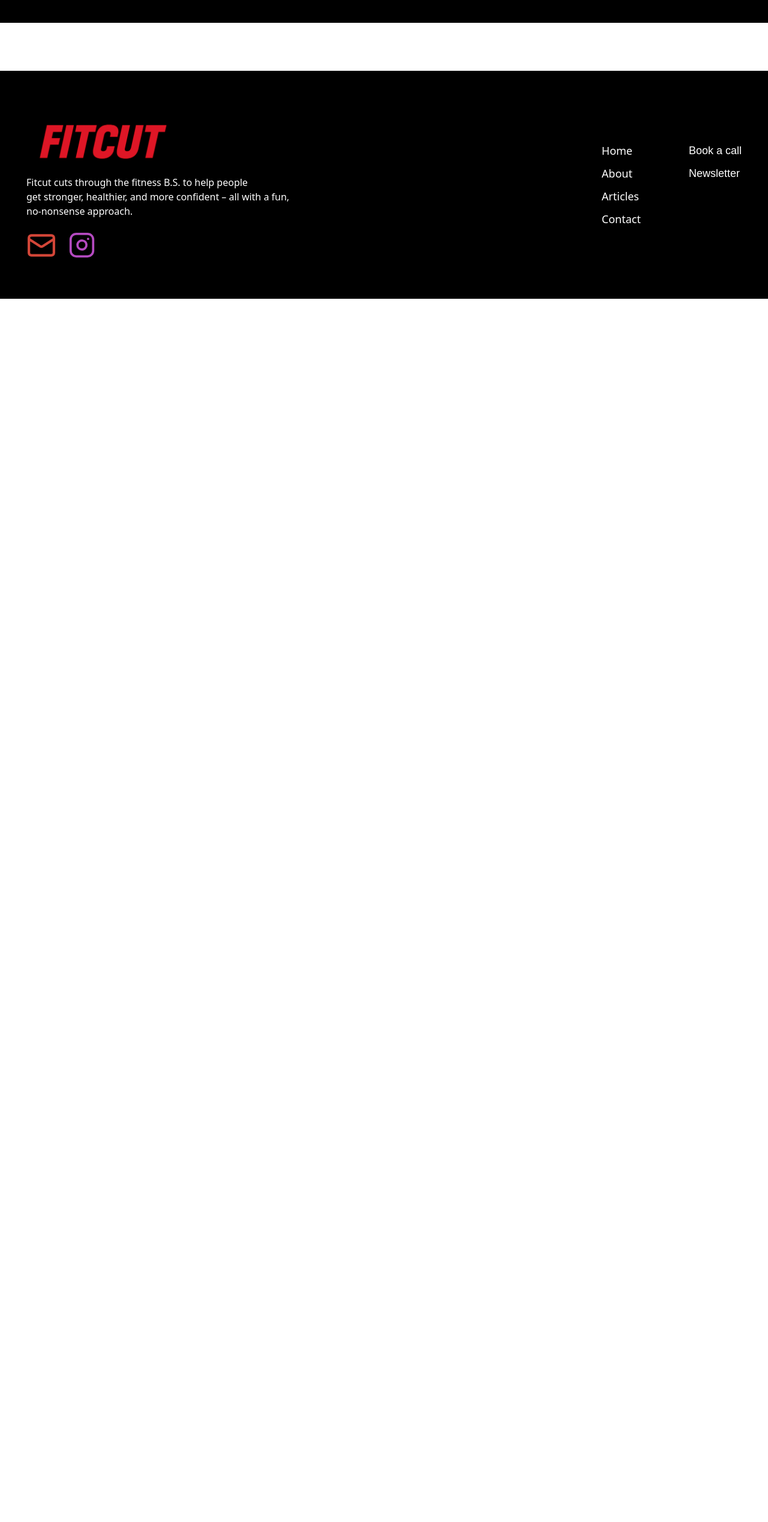
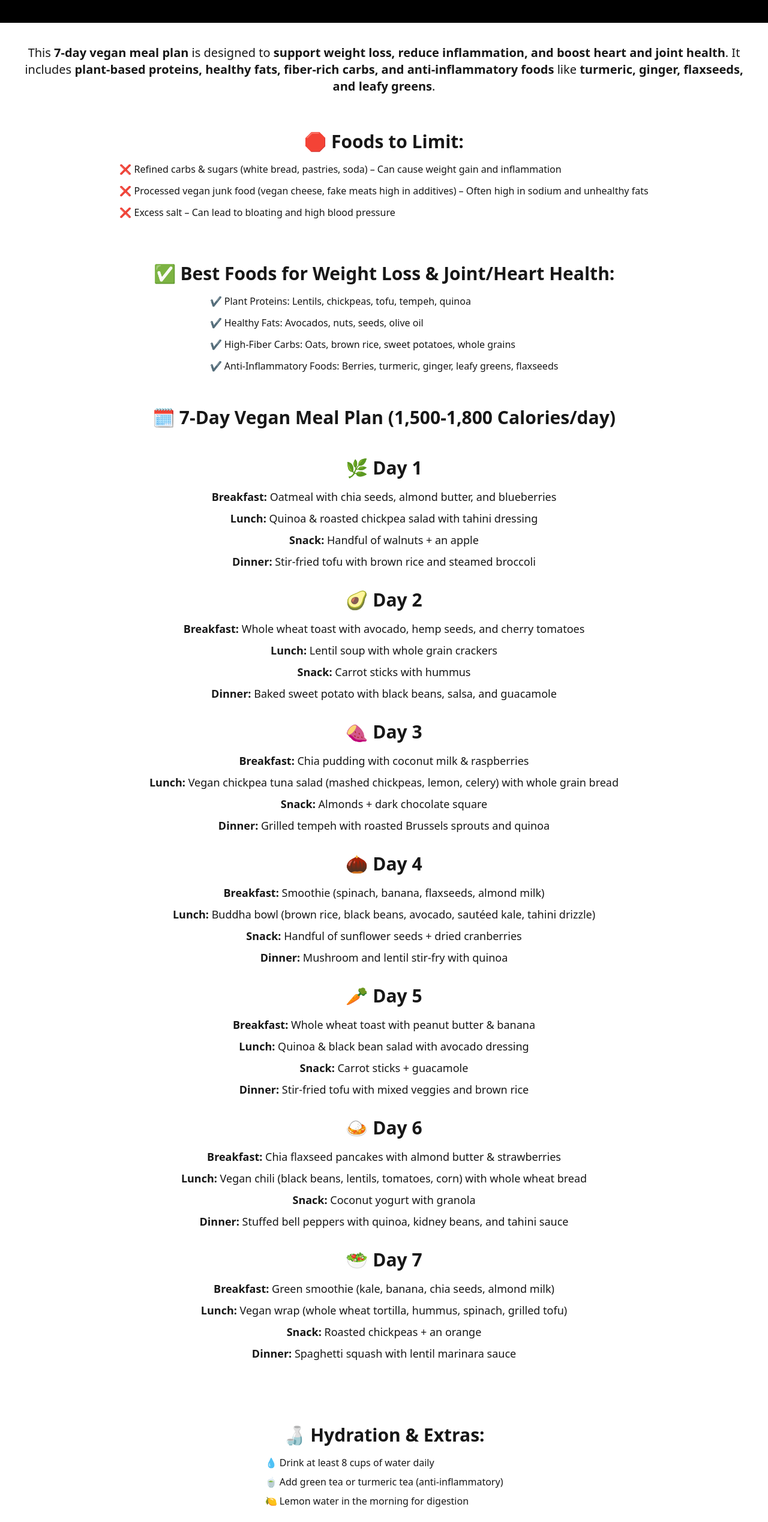
Before and after one commit to dennisikechukwu/fitcut-training, a Next.js app: page /nutrition in a window 1280 px wide. Shown: the part 3049-5586 px from the top of the page at 60% size. Before the commit the page ends 3547 px from the top, so only its background shows below. Built offline with nearby package versions, Linux system fonts and the light colour scheme.

Commit message:
updated with some changes

```diff
--- a/src/app/nutrition/page.tsx
+++ b/src/app/nutrition/page.tsx
@@ -72,6 +72,72 @@ const meals = [
       lunch: 'Chicken and avocado wrap (whole wheat tortilla)',
       snack: 'Dark chocolate square + mixed nuts',
       dinner: 'Grilled steak with roasted cauliflower & quinoa',
+    },
+  },
+];
+
+const mealss = [
+  {
+    title: '🌿 Day 1',
+    meals: {
+      breakfast: 'Oatmeal with chia seeds, almond butter, and blueberries',
+      lunch: 'Quinoa & roasted chickpea salad with tahini dressing',
+      snack: 'Handful of walnuts + an apple',
+      dinner: 'Stir-fried tofu with brown rice and steamed broccoli',
+    },
+  },
+  {
+    title: '🥑 Day 2',
+    meals: {
+      breakfast: 'Whole wheat toast with avocado, hemp seeds, and cherry tomatoes',
+      lunch: 'Lentil soup with whole grain crackers',
+      snack: 'Carrot sticks with hummus',
+      dinner: 'Baked sweet potato with black beans, salsa, and guacamole',
+    },
+  },
+  {
+    title: '🍠 Day 3',
+    meals: {
+      breakfast: 'Chia pudding with coconut milk & raspberries',
+      lunch: 'Vegan chickpea tuna salad (mashed chickpeas, lemon, celery) with whole grain bread',
+      snack: 'Almonds + dark chocolate square',
+      dinner: 'Grilled tempeh with roasted Brussels sprouts and quinoa',
+    },
+  },
+  {
+    title: '🌰 Day 4',
+    meals: {
+      breakfast: 'Smoothie (spinach, banana, flaxseeds, almond milk)',
+      lunch: 'Buddha bowl (brown rice, black beans, avocado, sautéed kale, tahini drizzle)',
+      snack: 'Handful of sunflower seeds + dried cranberries',
+      dinner: ' Mushroom and lentil stir-fry with quinoa',
+    },
+  },
+  {
+    title: '🥕 Day 5',
+    meals: {
+      breakfast: 'Whole wheat toast with peanut butter & banana',
+      lunch: 'Quinoa & black bean salad with avocado dressing',
+      snack: 'Carrot sticks + guacamole',
+      dinner: 'Stir-fried tofu with mixed veggies and brown rice',
+    },
+  },
+  {
+    title: '🍛 Day 6',
+    meals: {
+      breakfast: 'Chia flaxseed pancakes with almond butter & strawberries',
+      lunch: 'Vegan chili (black beans, lentils, tomatoes, corn) with whole wheat bread',
+      snack: 'Coconut yogurt with granola',
+      dinner: 'Stuffed bell peppers with quinoa, kidney beans, and tahini sauce',
+    },
+  },
+  {
+    title: '🥗 Day 7',
+    meals: {
+      breakfast: 'Green smoothie (kale, banana, chia seeds, almond milk)',
+      lunch: 'Vegan wrap (whole wheat tortilla, hummus, spinach, grilled tofu)',
+      snack: 'Roasted chickpeas + an orange',
+      dinner: 'Spaghetti squash with lentil marinara sauce',
     },
   },
 ];
@@ -174,6 +240,56 @@ const Nutrition = () => {
         </div>
       </div>
 
+      <p className='mt-6 py-3 px-6 lg:px-10 text-center text-md lg:text-xl font-sans'>
+        This <span className='font-bold'>7-day vegan meal plan</span> is designed to <span className='font-bold'>support weight loss, reduce inflammation, and boost heart and joint health</span>. It includes <span className='font-bold'>plant-based proteins, healthy fats, fiber-rich carbs, and anti-inflammatory foods</span> like <span className='font-bold'>turmeric, ginger, flaxseeds, and leafy greens</span>.
+      </p>
+      <div className='p-6 mt-6 flex flex-col justify-center items-center'>
+             <h1 className='text-center text-2xl lg:text-3xl  font-bold font-sans'>🛑 Foods to Limit:</h1>
+             <div className='space-y-3 font-sans mt-4 '>
+             <p>❌ Refined carbs & sugars (white bread, pastries, soda) – Can cause weight gain and inflammation</p>
+             <p>❌ Processed vegan junk food (vegan cheese, fake meats high in additives) – Often high in sodium and unhealthy fats</p>
+             <p> ❌ Excess salt – Can lead to bloating and high blood pressure</p>
+        </div>
+        </div>
+
+
+             <div className='p-6 mt-6 flex flex-col justify-center items-center'>
+             <h1 className='text-center text-2xl lg:text-3xl  font-bold font-sans'>✅ Best Foods for Weight Loss & Joint/Heart Health:</h1>
+             <div className='space-y-3  font-sans mt-4 '>
+             <p>✔ Plant Proteins: Lentils, chickpeas, tofu, tempeh, quinoa</p>
+             <p>✔ Healthy Fats: Avocados, nuts, seeds, olive oil</p>
+             <p> ✔ High-Fiber Carbs: Oats, brown rice, sweet potatoes, whole grains</p>
+                <p> ✔ Anti-Inflammatory Foods: Berries, turmeric, ginger, leafy greens, flaxseeds</p>
+        </div>
+        </div>
+
+        <h2 className='lg:text-3xl text-xl font-bold font-sans text-center mt-8'>🗓️ 7-Day Vegan Meal Plan (1,500-1,800 Calories/day)</h2>
+
+          <div className='p-6 mt-6 flex flex-col items-center'>
+  {mealss.map((meal, mealIdx) => (
+    <div key={mealIdx} className='mb-8  '>
+      <h1 className='text-center text-2xl lg:text-3xl font-bold font-sans'>
+        {meal.title}
+      </h1>
+      <div className='space-y-2 font-sans mt-4 text-base lg:text-lg flex flex-col items-center'>
+        <p className=''><strong>Breakfast:</strong> {meal.meals.breakfast}</p>
+        <p className='text-l'><strong>Lunch:</strong> {meal.meals.lunch}</p>
+        <p className='text-le'><strong>Snack:</strong> {meal.meals.snack}</p>
+        <p className='text-le'><strong>Dinner:</strong> {meal.meals.dinner}</p>
+      </div>
+    </div>
+  ))}
+</div>
+
+    <div className='p-6 mt-6 flex flex-col justify-center items-center'>
+        <h1 className='text-center text-3xl  font-bold font-sans'>🍶 Hydration & Extras:</h1>
+        <div className='space-y-2 font-sans mt-4 '>
+          <p>💧 Drink at least 8 cups of water daily</p>
+          <p>🍵 Add green tea or turmeric tea (anti-inflammatory)</p>
+          <p> 🍋 Lemon water in the morning for digestion</p>
+
+        </div>
+        </div>
     </section>
   )
 }
```
